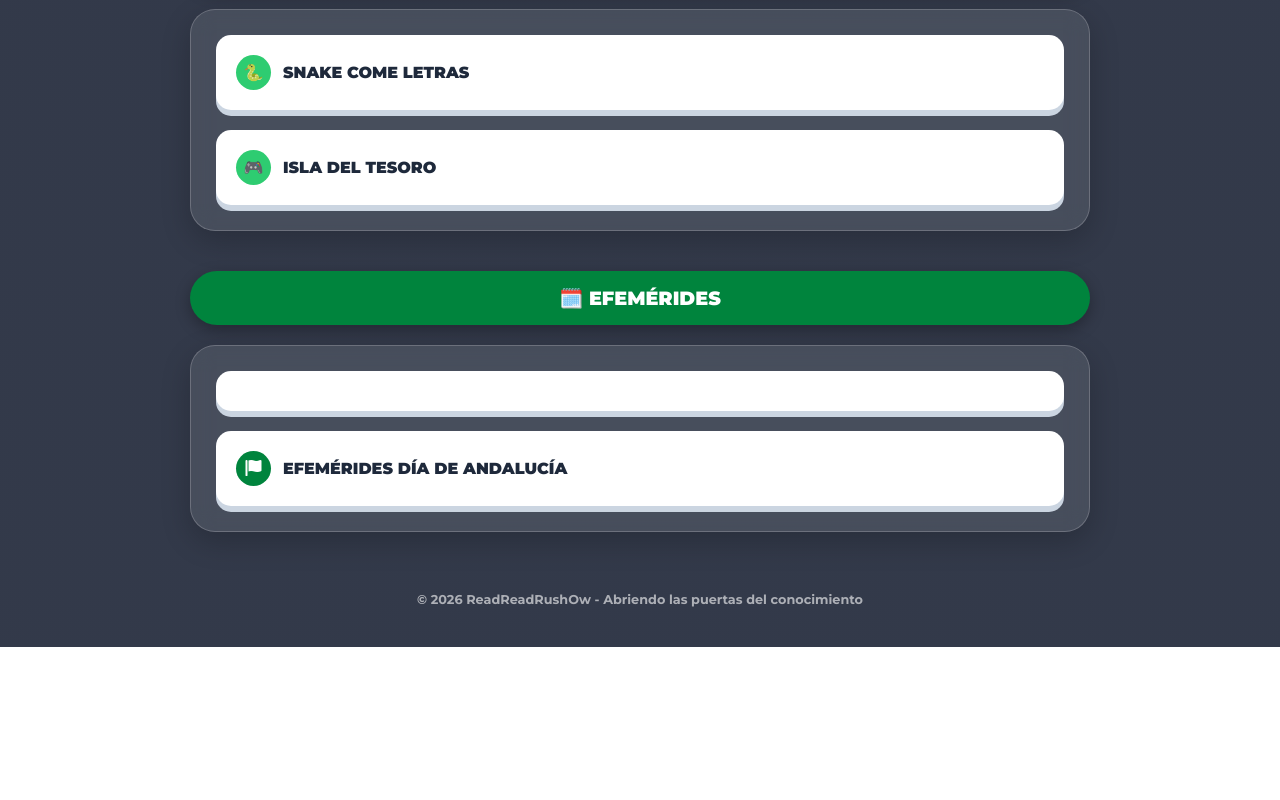
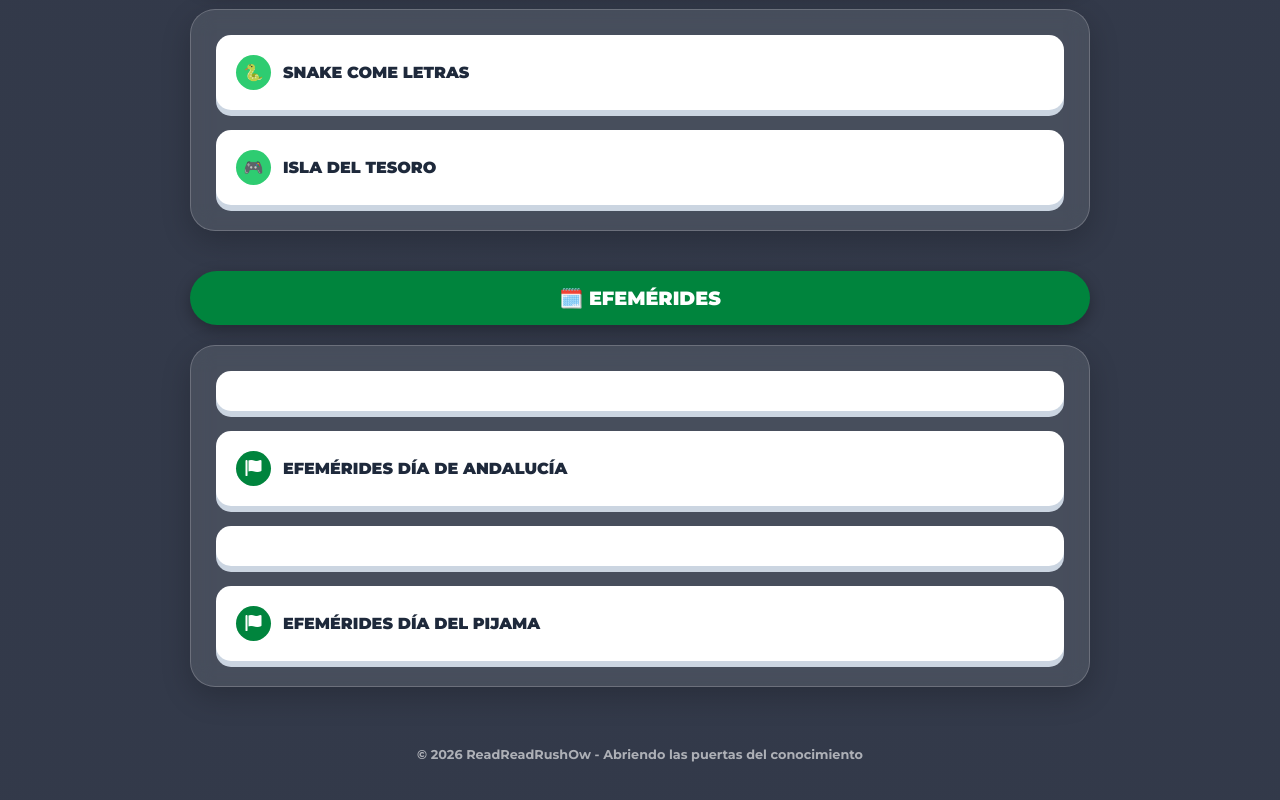
Before and after one commit to alcoleconunasonrisa/readreadrushow, a plain HTML site: page main-index.html in a window 1280 px wide. Shown: the part 661-1461 px from the top of the page. Before the commit the page ends 1308 px from the top, so only its background shows below. Drawn offline with Linux system fonts and the light colour scheme.

Commit message:
Update main-index.html

```diff
--- a/main-index.html
+++ b/main-index.html
@@ -167,6 +167,12 @@
                     <div class="dot" style="background:var(--andalucia-green)"><i class="fas fa-flag"></i></div>
                     <span>EFEMÉRIDES DÍA DE ANDALUCÍA</span>
                 </a>
+
+                <a href="pijama.html" class="btn-game btn-andalucia" style="grid-column: 1 / -1;">
+                     <a href="pijama.html" class="btn-game btn-pijama" style="grid-column: 1 / -1;">
+                    <div class="dot" style="background:var(--andalucia-green)"><i class="fas fa-flag"></i></div>
+                    <span>EFEMÉRIDES DÍA DEL PIJAMA</span>
+                </a>
             </div>
         </div>
     </div>
```
